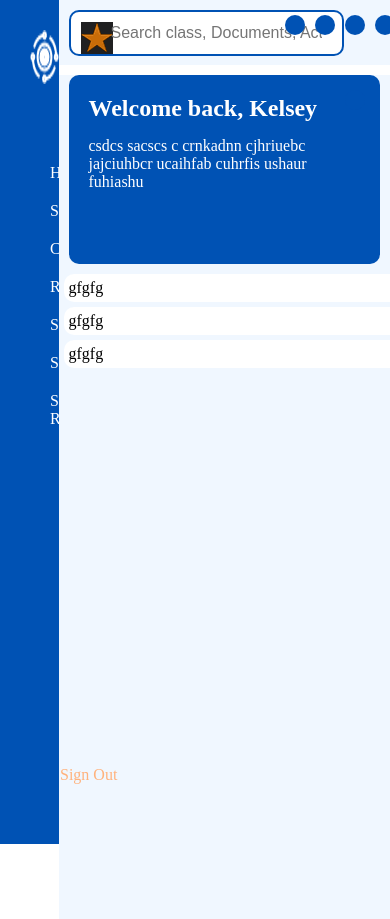
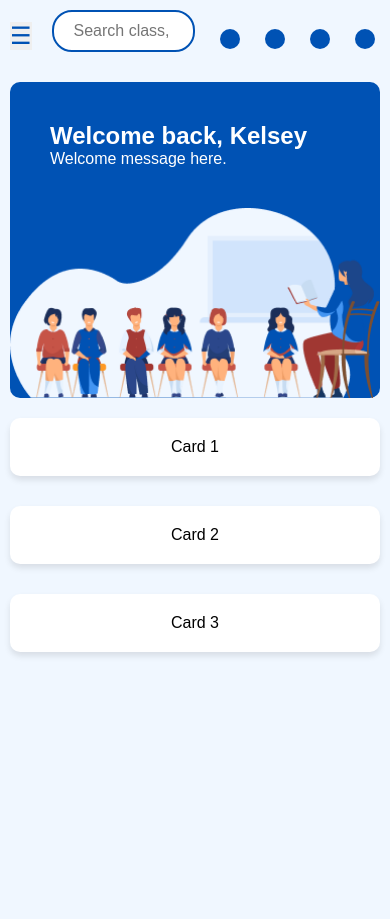
Before and after one commit to DNP-LR/Dashboard, a website built with webpack: page index.html in a window 390 px wide. After the commit the page ends 844 px from the top, so only its background shows below. Built offline with nearby package versions, Linux system fonts and the light colour scheme; files whose address does not match are found by name.

Commit message:
[fix] - Dashboard responsive

```diff
--- a/css/style.css
+++ b/css/style.css
@@ -8,75 +8,91 @@
 * {
   margin: 0;
   padding: 0;
+  box-sizing: border-box;
 }
 
 body {
   display: flex;
+  font-family: Arial, sans-serif;
+  background-color: var(--backgroundColor);
 }
-
 
 .sidebar {
   background: var(--blue);
   height: 100vh;
-  width: 100%;
-  max-width: 15vw;
-
+  width: 200px;
+  display: flex;
+  flex-direction: column;
+  position: fixed;
+  left: 0;
+  top: 0;
+  transition: transform 0.3s ease;
 }
 
 .sidebar ul {
   color: var(--white);
-  margin: 40px;
-
+  margin: 40px 0;
+  padding: 0;
+  list-style: none;
 }
 
 .sidebar ul li {
-  padding: 10px;
-  list-style-type: none;
+  padding: 15px 20px;
+  cursor: pointer;
 }
 
-.sidebar ul li:hover {
+.sidebar ul li:hover,
+.sidebar ul li.active {
   background-color: var(--white);
-  cursor: pointer;
-  transition: ease-in 0.5s;
-}
-
-
-.sidebar ul li:active {
-  color: var(--white);
-  background-color: var(--white);
-  cursor: pointer;
+  color: var(--blue);
+  transition: background-color 0.3s;
 }
 
 .signOut {
   color: var(--yellow);
-  bottom: 0;
-  position: fixed;
-  margin: 50px;
+  margin: 20px;
   padding: 10px;
+  cursor: pointer;
 }
 
 .logo {
   font-size: 24px;
   font-weight: bold;
-  padding: 30px;
+  padding: 30px 20px;
   color: var(--white);
   display: flex;
-  justify-content: space-between;
+  align-items: center;
+}
+
+.logo img {
+  max-height: 40px;
+  margin-right: 10px;
+}
+
+.main {
+  flex: 1;
+  display: flex;
+  flex-direction: column;
+  margin-left: 200px;
+  transition: margin-left 0.3s ease;
 }
 
 .navbar {
   background-color: var(--backgroundColor);
-  width: 100vw;
-  max-width: 85vw;
+  width: 100%;
   display: flex;
-  height: 45px;
   justify-content: space-between;
-  padding: 10px;
+  padding: 10px 20px;
+  align-items: center;
+}
+
+.sidebarToggle {
+  display: none;
 }
 
 .rightNavBar {
   display: flex;
-  justify-content: space-between;
+  gap: 15px;
 }
 
 .icon {
@@ -90,59 +106,116 @@ body {
 
 .icon:hover {
   transform: scale(1.1);
-  transition: 0.5s;
-  cursor: pointer;
+  transition: transform 0.3s, background-color 0.3s;
   background-color: var(--yellow);
 }
 
-input[type=text] {
-  width: 100%;
-  border-radius: 10px;
+input[type="text"] {
+  flex: 1;
+  border-radius: 20px;
   border: 2px solid var(--blue);
   font-size: 16px;
-  background-color: var(--white);
-  background-image: url('favicon.ico');
-  background-position: 10px 10px;
-  background-repeat: no-repeat;
-  padding: 12px 20px 12px 40px;
+  padding: 10px 20px;
+  margin-right: 20px;
 }
 
-input:focus {
-  background-color: var(--white);
-  border: 2px solid var(--blue);
+input[type="text"]:focus {
+  outline: none;
+  border-color: var(--yellow);
 }
-.welcome{
+
+.mainContent {
+  flex: 1;
+  padding: 20px;
+  overflow-y: auto;
+}
+
+.welcome {
   display: flex;
   justify-content: space-between;
   background-color: var(--blue);
-  height: 20vh;
-  margin: 10px;
-  padding: 10px;
   border-radius: 10px;
-  box-shadow: var(--blue);
+  color: var(--white);
+  margin-bottom: 20px;
+}
 
+#welcome h1,
+#welcome p {
+  margin-bottom: 10px;
 }
-#h1{
-  color: var(--white);
-  margin: 5px;
-  padding: 5px;
+
+.leftText {
+  padding: 20px;
+  margin: 20px;
 }
-#p1{
-  color: var(--white);
-  margin: 5px;
-  padding: 5px;
+
+.card-container {
+  display: flex;
+  gap: 20px;
+  flex-wrap: wrap;
 }
-.card{
+
+.card {
+  background-color: var(--white);
   border-radius: 10px;
-  background-color: var(--white);
-  box-shadow: var(--white);
-  margin: 5px;
-  padding: 5px;
-  height: 100%;
-  width: 100%;
+  padding: 20px;
+  box-shadow: 0 4px 6px rgba(0, 0, 0, 0.1);
+  flex: 1;
+  min-width: 200px;
+  text-align: center;
 }
-.mainContent{
-  width: 85vw;
-  height: 100vh;
-  background-color: var(--backgroundColor);
+
+@media (max-width: 768px) {
+  .sidebar {
+    transform: translateX(-100%);
+  }
+
+  .sidebar.active {
+    transform: translateX(0);
+  }
+
+  .main {
+    margin-left: 0;
+  }
+
+  .sidebarToggle {
+    display: block;
+    color: var(--blue);
+    border: none;
+    font-size: 24px;
+    cursor: pointer;
+    margin-right: 20px;
+  }
+
+  .navbar {
+    flex-direction: row;
+    padding: 10px;
+  }
+
+  input[type="text"] {
+    width: 100%;
+    margin-bottom: 10px;
+  }
+
+  .rightNavBar {
+    margin-top: 10px;
+  }
+
+  .mainContent {
+    padding: 10px;
+  }
+
+  .card-container {
+    flex-direction: column;
+  }
+
+  .card {
+    width: 100%;
+    margin-bottom: 10px;
+  }
+
+  .welcome {
+    display: flex;
+    flex-direction: column;
+  }
 }
--- a/index.html
+++ b/index.html
@@ -3,7 +3,7 @@
 <head>
   <meta charset="utf-8">
   <meta name="viewport" content="width=device-width, initial-scale=1">
-  <title></title>
+  <title>Edu Dash</title>
   <link rel="stylesheet" href="css/style.css">
   <meta name="description" content="">
   <meta property="og:title" content="">
@@ -18,10 +18,9 @@
   <meta name="theme-color" content="#fafafa">
 </head>
 <body>
-
 <section class="sidebar">
   <div class="logo">
-    <img src="img/logo.png">
+    <img src="img/logo.png" alt="Logo">
     <span>Edu Dash</span>
   </div>
   <ul>
@@ -35,12 +34,10 @@
   </ul>
   <div class="signOut">Sign Out</div>
 </section>
-
-<div>
+<div class="main">
   <section class="navbar">
-    <div>
-      <input type="text" placeholder="Search class, Documents, Activity">
-    </div>
+    <button id="sidebarToggle" class="sidebarToggle"> ☰</button>
+    <input type="text" placeholder="Search class, Documents, Activity">
     <div class="rightNavBar">
       <div><span class="icon"></span></div>
       <div><span class="icon"></span></div>
@@ -50,23 +47,19 @@
   </section>
   <section class="mainContent">
     <div class="welcome">
-      <div>
-
+      <div class="leftText">
         <h1 id="h1">Welcome back, Kelsey</h1>
-        <p id="p1">csdcs sacscs c crnkadnn cjhriuebc jajciuhbcr ucaihfab cuhrfis ushaur fuhiashu </p>
-
-        </div>
-      <div><span class="icon"></span></div>
+        <p id="p1">Welcome message here.</p>
+      </div>
+      <img src="img/Teacher_and_student.png">
     </div>
-    <div>
-      <div class="card">gfgfg</div>
-      <div class="card">gfgfg</div>
-      <div class="card">gfgfg</div>
+    <div class="card-container">
+      <div class="card">Card 1</div>
+      <div class="card">Card 2</div>
+      <div class="card">Card 3</div>
     </div>
   </section>
 </div>
-
-
 <script src="js/app.js"></script>
 </body>
 </html>
```
